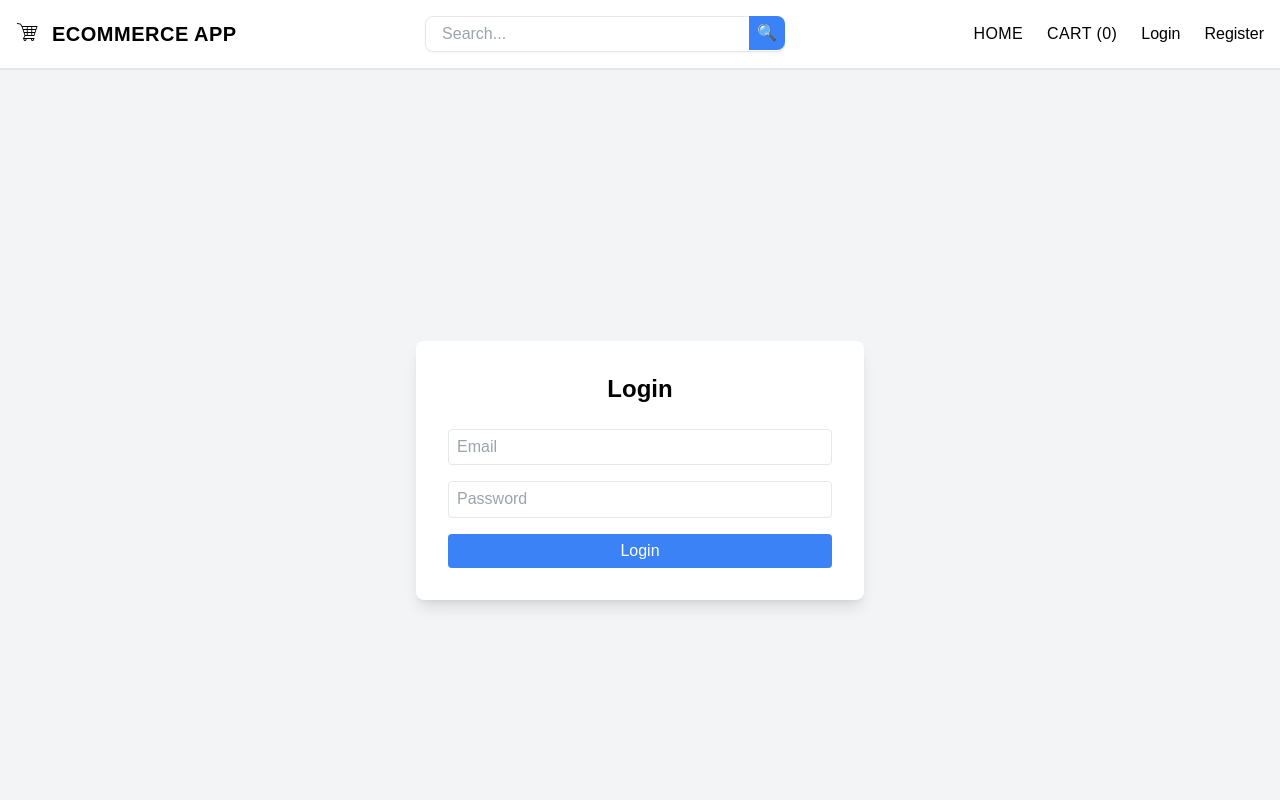
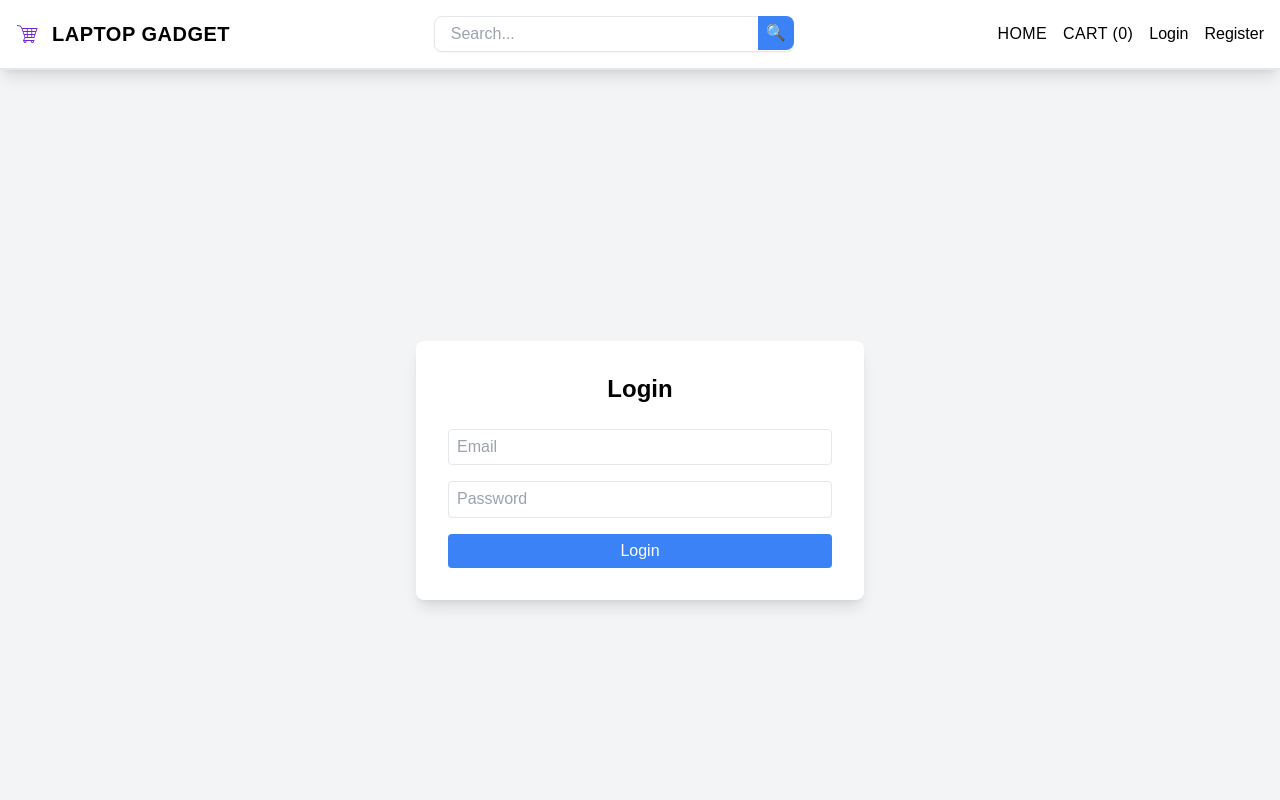
Before and after one commit to Al-Abir/Laptop-Buy-E-Commerce, a React (Vite) app in the folder Client/: page /login in a window 1280 px wide. Shown: the top 800 px of the page. Built offline with nearby package versions, Linux system fonts and the light colour scheme.

Commit message:
Responsive

```diff
--- a/Client/index.html
+++ b/Client/index.html
@@ -4,7 +4,7 @@
     <meta charset="UTF-8" />
     <link rel="icon" type="image/svg+xml" href="/vite.svg" />
     <meta name="viewport" content="width=device-width, initial-scale=1.0" />
-    <title>Ecommerce App</title>
+    <title>Laptop Gadget</title>
   </head>
   <body>
     <div id="root"></div>
--- a/Client/src/components/Layout/Headers.jsx
+++ b/Client/src/components/Layout/Headers.jsx
@@ -26,6 +26,8 @@ const Headers = () => {
   useEffect(() => {
     if (cart.length > 0) {
       localStorage.setItem("cart", JSON.stringify(cart));
+    } else {
+      localStorage.removeItem("cart");
     }
   }, [cart]);
 
@@ -38,62 +40,102 @@ const Headers = () => {
     navigate("/login");
   };
 
-  // Function to add an item to the cart
-  const addToCart = (product) => {
-    setCart([...cart, product]); // Add the product to the cart array
-    toast.success("Item Added to Cart");
-  };
-
   return (
-    <nav className="p-4 shadow-lg border-b-2 bg-white">
-      <div className="container mx-auto flex justify-between items-center">
-        <div className="flex gap-3">
-          <GiShoppingCart className="text-2xl" />
-          <Link to="/" className="text-black text-xl font-bold uppercase tracking-wide">
-            Ecommerce App
+    <nav className="p-4 shadow-lg border-b-2 bg-white sticky top-0 z-50">
+      <div className="container mx-auto flex flex-col md:flex-row justify-between items-center gap-4">
+        {/* Logo and mobile menu button */}
+        <div className="w-full md:w-auto flex justify-between items-center">
+          <div className="flex items-center gap-3">
+            <GiShoppingCart className="text-2xl text-violet-700" />
+            <Link
+              to="/"
+              className="text-black text-xl font-bold uppercase tracking-wide hover:text-violet-700 transition-colors"
+            >
+              Laptop Gadget
             </Link>
           </div>
 
+          <button
+            onClick={() => setIsOpen(!isOpen)}
+            className="md:hidden text-black text-2xl focus:outline-none"
+            aria-label="Toggle menu"
+          >
+            {isOpen ? "✖" : "☰"}
+          </button>
+        </div>
+
+        {/* Search bar - takes full width on mobile, auto on desktop */}
+        <div className={`w-full md:w-auto ${isOpen ? 'block' : 'hidden'} md:block`}>
           <SearchInput />
+        </div>
 
-        <div className="hidden md:flex space-x-6">
-          <NavLink to="/" className="text-black hover:text-violet-700 hover:underline uppercase tracking-wide">
+        {/* Navigation links */}
+        <div className={`${isOpen ? 'flex' : 'hidden'} md:flex flex-col md:flex-row items-center gap-4 w-full md:w-auto`}>
+          <div className="flex flex-col md:flex-row items-center gap-4 w-full md:w-auto">
+            <NavLink
+              to="/"
+              className="text-black hover:text-violet-700 hover:underline uppercase tracking-wide transition-colors w-full md:w-auto text-center"
+              onClick={() => setIsOpen(false)}
+            >
               Home
             </NavLink>
-          <NavLink to="/cart" className="text-black hover:text-violet-700 hover:underline uppercase tracking-wide">
-            Cart ({cart?.length})
+            <NavLink
+              to="/cart"
+              className="text-black hover:text-violet-700 hover:underline uppercase tracking-wide transition-colors w-full md:w-auto text-center"
+              onClick={() => setIsOpen(false)}
+            >
+              Cart ({cart?.length || 0})
             </NavLink>
 
             {!auth?.user ? (
-            <>
-              <NavLink to="/login" className="text-black hover:text-violet-700">Login</NavLink>
-              <NavLink to="/register" className="text-black hover:text-violet-700">Register</NavLink>
-            </>
+              <div className="flex flex-col md:flex-row items-center gap-4 w-full md:w-auto">
+                <NavLink
+                  to="/login"
+                  className="text-black hover:text-violet-700 transition-colors w-full md:w-auto text-center"
+                  onClick={() => setIsOpen(false)}
+                >
+                  Login
+                </NavLink>
+                <NavLink
+                  to="/register"
+                  className="text-black hover:text-violet-700 transition-colors w-full md:w-auto text-center"
+                  onClick={() => setIsOpen(false)}
+                >
+                  Register
+                </NavLink>
+              </div>
             ) : (
-            <div className="relative">
+              <div className="relative w-full md:w-auto text-center">
                 <button
                   onClick={() => setDropdownOpen(!dropdownOpen)}
-                className="text-black uppercase tracking-wide flex items-center gap-1"
+                  className="text-black uppercase tracking-wide flex items-center justify-center gap-1 w-full md:w-auto hover:text-violet-700 transition-colors"
                 >
                   {auth?.user?.name}
                   <IoMdArrowDropdown className={`transition-transform ${dropdownOpen ? "rotate-180" : ""}`} />
                 </button>
 
                 {dropdownOpen && (
-                <div className="absolute right-0 mt-2 w-44 bg-white divide-y divide-gray-100 rounded-lg shadow-lg">
+                  <div className="absolute right-0 mt-2 w-44 bg-white divide-y divide-gray-100 rounded-lg shadow-lg z-50">
                     <ul className="py-2 text-sm text-gray-700">
                       <li>
                         <NavLink
                           to={`/dashboard/${auth?.user?.role === 1 ? "admin" : "user"}`}
                           className="block px-4 py-2 hover:bg-gray-100"
-                        onClick={() => setDropdownOpen(false)}
+                          onClick={() => {
+                            setDropdownOpen(false);
+                            setIsOpen(false);
+                          }}
                         >
                           Dashboard
                         </NavLink>
                       </li>
                       <li>
                         <button
-                        onClick={handleLogout}
+                          onClick={() => {
+                            handleLogout();
+                            setDropdownOpen(false);
+                            setIsOpen(false);
+                          }}
                           className="w-full text-left px-4 py-2 text-black hover:text-red-600"
                         >
                           Logout
@@ -105,31 +147,8 @@ const Headers = () => {
               </div>
             )}
           </div>
-
-        <button onClick={() => setIsOpen(!isOpen)} className="md:hidden text-black">
-          {isOpen ? "✖" : "☰"}
-        </button>
         </div>
-
-      {isOpen && (
-        <div className="md:hidden bg-blue-700 p-4 flex flex-col space-y-2 shadow-md">
-          <NavLink to="/" className="text-white">Home</NavLink>
-          <NavLink to="/cart" className="text-white">Cart ({cart?.length})</NavLink>
-          {!auth?.user ? (
-            <>
-              <NavLink to="/login" className="text-white">Login</NavLink>
-              <NavLink to="/register" className="text-white">Register</NavLink>
-            </>
-          ) : (
-            <>
-              <NavLink to={`/dashboard/${auth?.user?.role === 1 ? "admin" : "user"}`} className="text-white">
-                Dashboard
-              </NavLink>
-              <button onClick={handleLogout} className="text-white">Logout</button>
-            </>
-          )}
       </div>
-      )}
     </nav>
   );
 };
--- a/Client/src/pages/About.jsx
+++ b/Client/src/pages/About.jsx
@@ -3,7 +3,9 @@ import Layout from '../components/Layout/Layout'
 const About = () => {
   return (
     <Layout title={"About-us - Ecommerce app"}>
-        <h1>About Page</h1>
+         <div className='container mx-auto mt-5'>
+                       <h2>about page</h2>
+         </div>
     </Layout>
   )
 }
--- a/Client/src/pages/Contact.jsx
+++ b/Client/src/pages/Contact.jsx
@@ -3,7 +3,9 @@ import Layout from '../components/Layout/Layout'
 const Contact = () => {
   return (
     <Layout title={"Contact-Me"}>
-        <h1>contact page</h1>
+       <div className='container mx-auto mt-5'>
+                       <h2>Contact page</h2>
+         </div>
     </Layout>
   )
 }
--- a/Client/src/pages/HomePage.jsx
+++ b/Client/src/pages/HomePage.jsx
@@ -155,7 +155,7 @@ const HomePage = () => {
         {/* Main Content: Products */}
         <div className="md:w-3/4 w-full p-4">
           <h1 className="text-start text-xl font-bold">All Products</h1>
-          {JSON.stringify(radio, null, 4)}
+
           <div className="grid grid-cols-1 sm:grid-cols-2 md:grid-cols-3 gap-6 mt-5">
             {products.length > 0 ? (
               products.map((p) => (
--- a/Client/src/pages/Policy.jsx
+++ b/Client/src/pages/Policy.jsx
@@ -3,7 +3,9 @@ import Layout from '../components/Layout/Layout'
 const Policy = () => {
   return (
     <Layout title={"Privacy-Policy"}>
-       <h1>Privacy policy Page</h1>
+       <div className='container mx-auto mt-5'>
+                       <h2>Privacy Policy page</h2>
+         </div>
     </Layout>
   )
 }
```
Also changed, not shown: 1 other file (tests, documents, lock files or other folders). Lines whose indentation alone changed are shown as unchanged.
